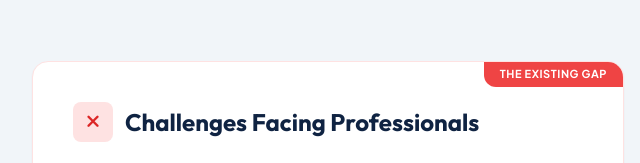
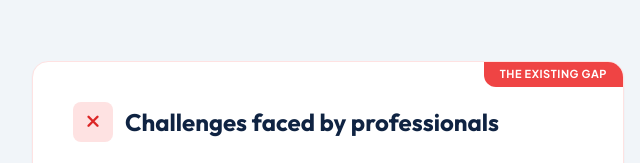
Before and after one commit to SumathyKumarS/vyapinibiotech.github.io, a plain HTML site: page index.html in a window 1280 px wide. Shown: the part 1655-1818 px from the top of the page, 0-640 px from the left. Drawn offline with nearby package versions, Linux system fonts and the light colour scheme.

Commit message:
Update heading text for consistency

```diff
--- a/index.html
+++ b/index.html
@@ -271,7 +271,7 @@
                         <div class="w-10 h-10 rounded-lg bg-red-100 text-red-600 flex items-center justify-center text-lg">
                             <i class="fa-solid fa-xmark"></i>
                         </div>
-                        <h4 class="font-heading font-bold text-2xl text-navy-900">Challenges Facing Professionals</h4>
+                        <h4 class="font-heading font-bold text-2xl text-navy-900">Challenges faced by professionals</h4>
                     </div>
 
                     <ul class="space-y-4 text-slate-600 text-sm">
```
